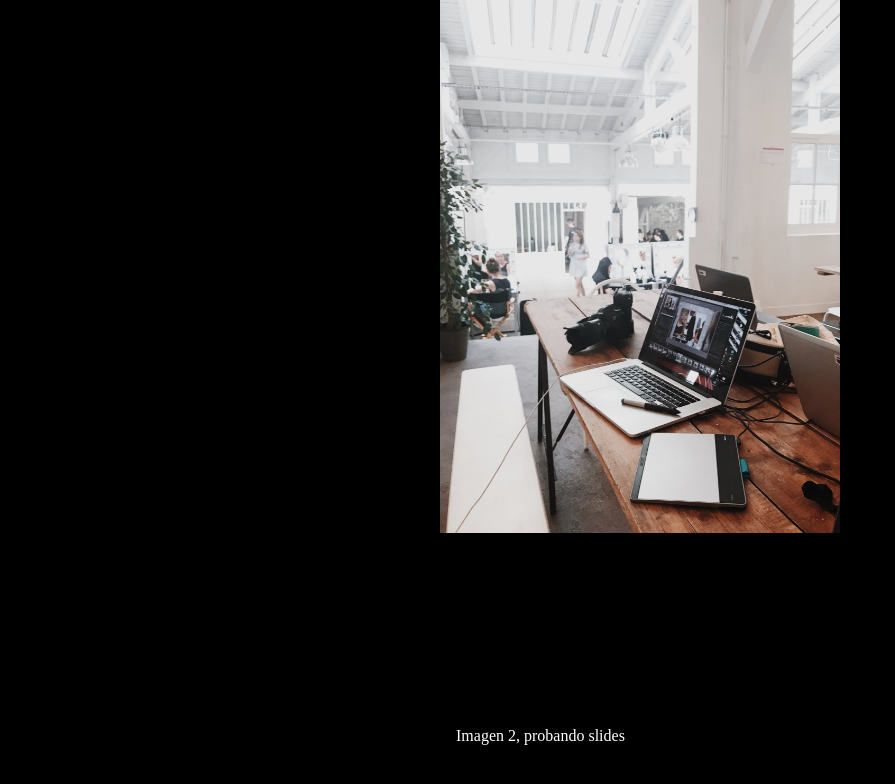
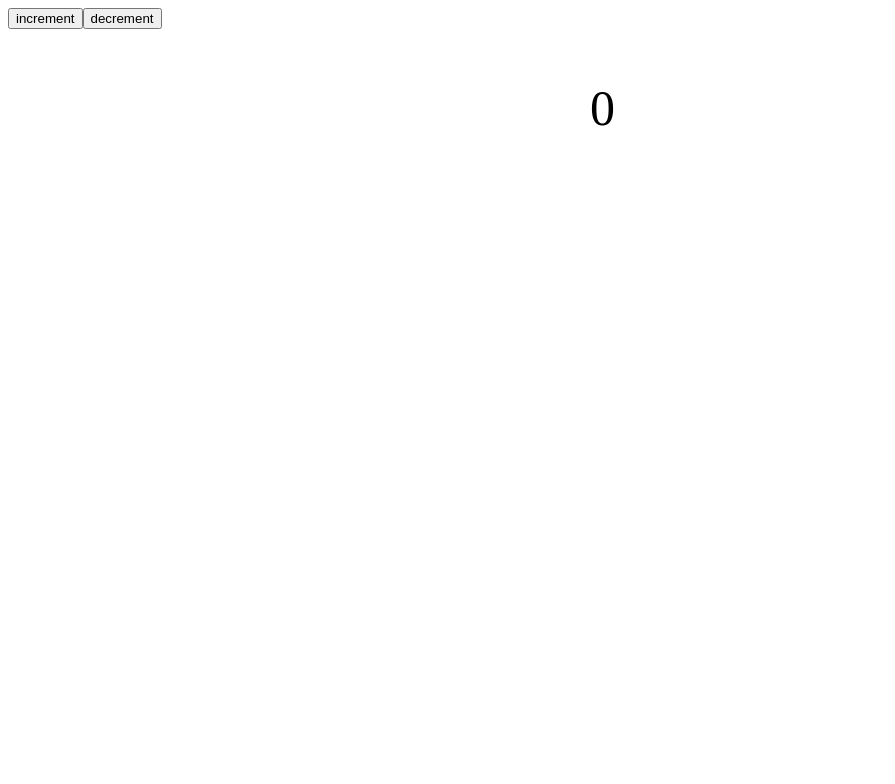
Before and after one commit to adrian1426/styledComponent-css, a React (Create React App) app in the folder animaciones-transiciones/animaciones-transiciones/: page / in a window 1280 px wide. Shown: the top 784 px of the page, without its empty margins (0-895 px from the left). Built offline with nearby package versions, Linux system fonts and the light colour scheme.

Commit message:
react-transition-group intruduction

```diff
--- a/animaciones-transiciones/animaciones-transiciones/package.json
+++ b/animaciones-transiciones/animaciones-transiciones/package.json
@@ -9,7 +9,8 @@
     "react": "^16.13.1",
     "react-dom": "^16.13.1",
     "react-reveal": "^1.2.2",
-    "react-scripts": "3.4.3"
+    "react-scripts": "3.4.3",
+    "react-transition-group": "^4.4.1"
   },
   "scripts": {
     "start": "react-scripts start",
--- a/animaciones-transiciones/animaciones-transiciones/src/index.js
+++ b/animaciones-transiciones/animaciones-transiciones/src/index.js
@@ -1,6 +1,6 @@
 import React from 'react';
 import ReactDOM from 'react-dom';
-import App from './slides/App';
+import App from './transition-group/App';
 
 ReactDOM.render(
   <React.StrictMode>
--- /dev/null
+++ b/animaciones-transiciones/animaciones-transiciones/src/transition-group/App.css
@@ -0,0 +1,32 @@
+.box{
+  font-size: 50px;
+  width: 100px;
+  margin: 1em auto;
+  position: relative;
+}
+
+.fade-enter{
+  position: absolute;
+  transform: translateY(-100%);
+  opacity: 0;
+}
+
+.fade-enter-active{
+  position: absolute;
+  transform: translateY(0%);
+  transition: all 1000ms ease;
+  opacity: 1;
+}
+
+.fade-exit{
+  position: absolute;
+  transform: translateY(0%);
+  opacity: 1;
+}
+
+.fade-exit-active{
+  position: absolute;
+  transform: translateY(-100%);
+  transition: all 1000ms ease;
+  opacity: 0;
+}
--- /dev/null
+++ b/animaciones-transiciones/animaciones-transiciones/src/transition-group/App.js
@@ -0,0 +1,36 @@
+import React, { useState } from 'react';
+import { TransitionGroup, CSSTransition } from 'react-transition-group';
+import './App.css';
+
+const App = () => {
+  const [click, setClick] = useState(0);
+
+  const increment = () => {
+    setClick(click + 1);
+  };
+
+  const decrement = () => {
+    setClick(click - 1);
+  };
+
+  return (
+    <div>
+      <button onClick={increment}>increment</button>
+      <button onClick={decrement}>decrement</button>
+
+      <div className="box">
+        <TransitionGroup>
+          <CSSTransition
+            timeout={1000}
+            classNames='fade'
+            key={click}
+          >
+            <div>{click}</div>
+          </CSSTransition>
+        </TransitionGroup>
+      </div>
+    </div>
+  );
+};
+
+export default App;
```
Also changed, not shown: 1 other file (tests, documents, lock files or other folders).
